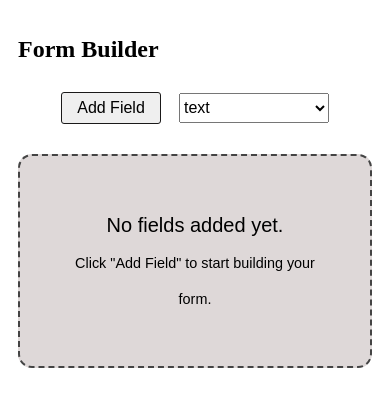
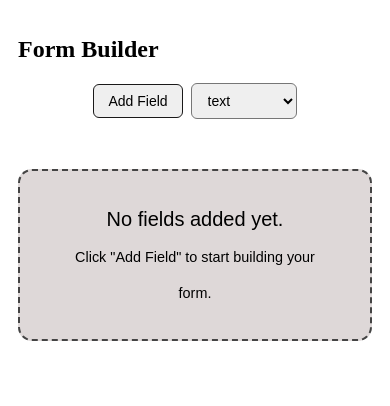
Before and after one commit to SuchitraVM/advanced-form-builder, a React (Vite) app: page / in a window 390 px wide. Shown: the top 406 px of the page. Built offline with nearby package versions, Linux system fonts and the light colour scheme.

Commit message:
Added Responsiveness to application

```diff
--- a/src/components/FieldCard.css
+++ b/src/components/FieldCard.css
@@ -1,4 +1,5 @@
 .fieldCard-container{
+  flex-wrap: wrap;
   border: 1px solid #ccc;
   padding: 16px;
   display: flex;
@@ -60,6 +61,8 @@ button:hover{
 }
 
 .fieldCard-container input[type="text"]{
+  width: 100%;
+  box-sizing: border-box;
   padding: 6px;
   font-size: 14px;
 }
--- a/src/pages/BuilderPage.css
+++ b/src/pages/BuilderPage.css
@@ -1,19 +1,27 @@
+*{
+   box-sizing:border-box;
+}
+
 .builder-container{
+  display: flex;
+  flex-direction: column;
+  flex-wrap: wrap;
   max-width: 400px;
+  width: 100%;
   margin: auto;
   padding : 8px 10px;
 }
 
 .msg-container{
-  background-color: #ded8d8; /* Dark gray/black background */
-  border: 2px dashed #444;    /* The dashed border */
-  border-radius: 14px;       /* Rounded corners */
-  padding: 30px 40px;             /* Space inside the box */
+  background-color: #ded8d8;
+  border: 2px dashed #444;
+  border-radius: 14px;
+  padding: 30px 40px;
   display: flex;
-  justify-content: center;   /* Horizontal center */
-  align-items: center;       /* Vertical center */
-  text-align: center;        /* Center the text lines */
-  min-height: 150px;         /* Give it some height */
+  justify-content: center;
+  align-items: center;
+  text-align: center;
+  min-height: 150px;
   margin: 30px 0;
 
 }
@@ -33,6 +41,7 @@
 
 .controls {
   display: flex;
+  flex-wrap: wrap;
   flex-direction: row;
   justify-content: center;
   align-items: center;
@@ -45,14 +54,12 @@ button{
 }
 
 .controls button{
-  width: 100px;
-  padding: 6px 10px;
+  padding: 8px 14px;
   border: 1px solid #1a1919;
-  border-radius: 3px;
-  margin-top : 9px;
+  border-radius: 6px;
   cursor: pointer;
-  font-size: medium;
-  font-weight: 300;
+  font-size: 14px;
+  font-weight: 400;
 }
 
 button.export-btn{
@@ -79,10 +86,7 @@ button:hover{
 }
 
 .controls select{
-  margin-top : 9px;
-  margin-left: 10px;
-  width: 150px;
-  height: 30px;
-  font-size: 16px;
-
+  padding: 8px 12px;
+  border-radius: 6px;
+  font-size: 14px;
 }
```
